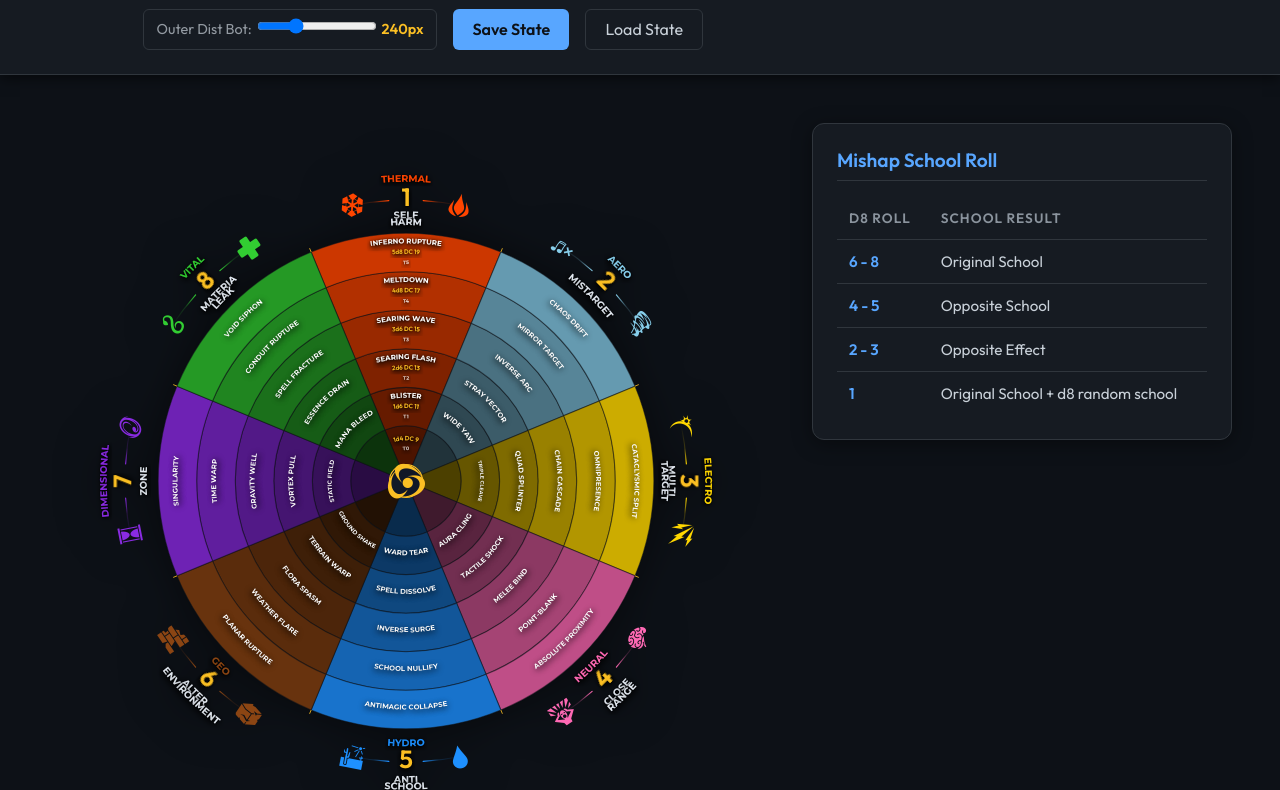
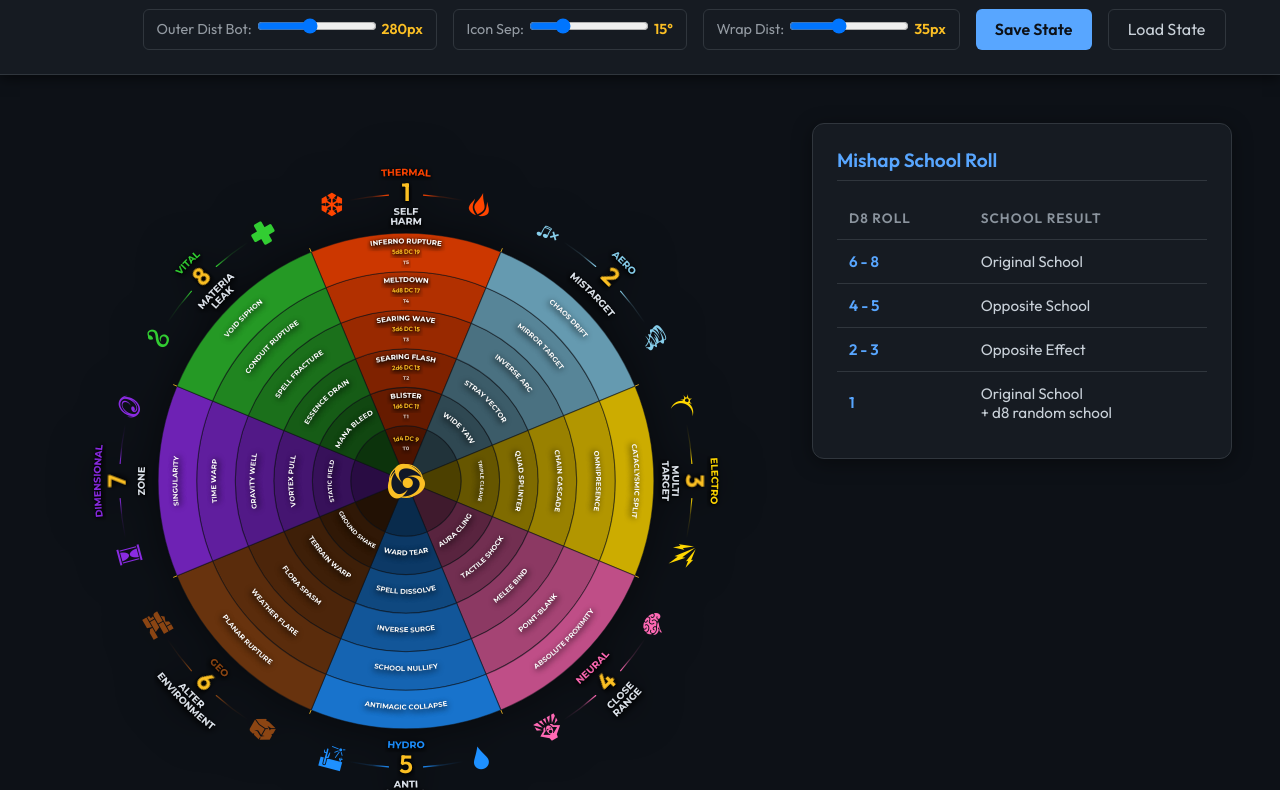
Before and after one commit to seejaymcleod/MishapClocks, a website built with Vite: page index.html in a window 1280 px wide. Shown: the part 178-968 px from the top of the page. Built offline with nearby package versions, Linux system fonts and the light colour scheme.

Commit message:
damned fine work

```diff
--- a/index.html
+++ b/index.html
@@ -1,15 +1,19 @@
 <!DOCTYPE html>
 <html lang="en">
+
 <head>
   <meta charset="UTF-8" />
   <meta name="viewport" content="width=device-width, initial-scale=1.0" />
   <title>Magic Mandalas</title>
   <link rel="preconnect" href="https://fonts.googleapis.com">
   <link rel="preconnect" href="https://fonts.gstatic.com" crossorigin>
-    <link href="https://fonts.googleapis.com/css2?family=Montserrat:wght@700;800&family=Outfit:wght@300;400;600&display=swap" rel="stylesheet">
+  <link
+    href="https://fonts.googleapis.com/css2?family=Montserrat:wght@700;800&family=Outfit:wght@300;400;600&display=swap"
+    rel="stylesheet">
   <link rel="stylesheet" href="/game-icons.css" />
   <link rel="stylesheet" href="./src/style.css" />
 </head>
+
 <body>
   <header>
     <h1>Arcane Weave</h1>
@@ -21,45 +25,85 @@
         <button id="btn-view-minimal-rune" class="btn-segment" data-view="minimal-rune">Minimal Rune</button>
       </div>
       <button id="outer-centering-btn" class="btn secondary">Outer Ring: Pinned</button>
-        <div id="outer-offset-container" class="btn" style="display: flex; align-items: center; gap: 8px; font-size: 0.9rem; padding: 0.4rem 0.8rem;">
+      <div id="outer-offset-container" class="btn"
+        style="display: flex; align-items: center; gap: 8px; font-size: 0.9rem; padding: 0.4rem 0.8rem;">
         <span style="opacity: 0.7;">Pin Offset:</span>
-          <input type="range" id="outer-offset-slider" min="3" max="20" step="0.5" value="11" style="cursor: pointer; width: 120px;" />
-          <span id="outer-offset-val" style="font-weight: bold; min-width: 35px; text-align: right; color: #fbbf24;">11°</span>
+        <input type="range" id="outer-offset-slider" min="3" max="20" step="0.5" value="11"
+          style="cursor: pointer; width: 120px;" />
+        <span id="outer-offset-val"
+          style="font-weight: bold; min-width: 35px; text-align: right; color: #fbbf24;">11°</span>
       </div>
-        <div id="label-offset-top-container" class="btn" style="display: flex; align-items: center; gap: 8px; font-size: 0.9rem; padding: 0.4rem 0.8rem;">
+      <div id="label-offset-top-container" class="btn"
+        style="display: flex; align-items: center; gap: 8px; font-size: 0.9rem; padding: 0.4rem 0.8rem;">
         <span style="opacity: 0.7;">Label Offset Top:</span>
-          <input type="range" id="label-offset-top-slider" min="-100" max="150" step="5" value="0" style="cursor: pointer; width: 120px;" />
-          <span id="label-offset-top-val" style="font-weight: bold; min-width: 35px; text-align: right; color: #fbbf24;">0px</span>
+        <input type="range" id="label-offset-top-slider" min="-100" max="150" step="5" value="0"
+          style="cursor: pointer; width: 120px;" />
+        <span id="label-offset-top-val"
+          style="font-weight: bold; min-width: 35px; text-align: right; color: #fbbf24;">0px</span>
       </div>
-        <div id="label-offset-bottom-container" class="btn" style="display: flex; align-items: center; gap: 8px; font-size: 0.9rem; padding: 0.4rem 0.8rem;">
+      <div id="label-offset-bottom-container" class="btn"
+        style="display: flex; align-items: center; gap: 8px; font-size: 0.9rem; padding: 0.4rem 0.8rem;">
         <span style="opacity: 0.7;">Label Offset Bot:</span>
-          <input type="range" id="label-offset-bottom-slider" min="-100" max="150" step="5" value="65" style="cursor: pointer; width: 120px;" />
-          <span id="label-offset-bottom-val" style="font-weight: bold; min-width: 35px; text-align: right; color: #fbbf24;">65px</span>
+        <input type="range" id="label-offset-bottom-slider" min="-100" max="150" step="5" value="65"
+          style="cursor: pointer; width: 120px;" />
+        <span id="label-offset-bottom-val"
+          style="font-weight: bold; min-width: 35px; text-align: right; color: #fbbf24;">65px</span>
       </div>
-        <div id="bottom-icon-container" class="btn" style="display: flex; align-items: center; gap: 8px; font-size: 0.9rem; padding: 0.4rem 0.8rem;">
+      <div id="bottom-icon-container" class="btn"
+        style="display: flex; align-items: center; gap: 8px; font-size: 0.9rem; padding: 0.4rem 0.8rem;">
         <span style="opacity: 0.7;">Bottom Icon:</span>
-          <input type="range" id="bottom-icon-slider" min="-100" max="150" step="5" value="0" style="cursor: pointer; width: 120px;" />
-          <span id="bottom-icon-val" style="font-weight: bold; min-width: 35px; text-align: right; color: #fbbf24;">0px</span>
+        <input type="range" id="bottom-icon-slider" min="-100" max="150" step="5" value="0"
+          style="cursor: pointer; width: 120px;" />
+        <span id="bottom-icon-val"
+          style="font-weight: bold; min-width: 35px; text-align: right; color: #fbbf24;">0px</span>
       </div>
-        <div id="roll-size-container" class="btn" style="display: flex; align-items: center; gap: 8px; font-size: 0.9rem; padding: 0.4rem 0.8rem;">
+      <div id="roll-size-container" class="btn"
+        style="display: flex; align-items: center; gap: 8px; font-size: 0.9rem; padding: 0.4rem 0.8rem;">
         <span style="opacity: 0.7;">Roll Size:</span>
-          <input type="range" id="roll-size-slider" min="50" max="180" step="5" value="110" style="cursor: pointer; width: 120px;" />
-          <span id="roll-size-val" style="font-weight: bold; min-width: 35px; text-align: right; color: #fbbf24;">110px</span>
+        <input type="range" id="roll-size-slider" min="50" max="180" step="5" value="110"
+          style="cursor: pointer; width: 120px;" />
+        <span id="roll-size-val"
+          style="font-weight: bold; min-width: 35px; text-align: right; color: #fbbf24;">110px</span>
       </div>
-        <div id="label-sep-container" class="btn" style="display: flex; align-items: center; gap: 8px; font-size: 0.9rem; padding: 0.4rem 0.8rem;">
+      <div id="label-sep-container" class="btn"
+        style="display: flex; align-items: center; gap: 8px; font-size: 0.9rem; padding: 0.4rem 0.8rem;">
         <span style="opacity: 0.7;">Label Sep:</span>
-          <input type="range" id="label-sep-slider" min="40" max="220" step="5" value="100" style="cursor: pointer; width: 120px;" />
-          <span id="label-sep-val" style="font-weight: bold; min-width: 35px; text-align: right; color: #fbbf24;">100px</span>
+        <input type="range" id="label-sep-slider" min="40" max="220" step="5" value="100"
+          style="cursor: pointer; width: 120px;" />
+        <span id="label-sep-val"
+          style="font-weight: bold; min-width: 35px; text-align: right; color: #fbbf24;">100px</span>
       </div>
-        <div id="outer-dist-top-container" class="btn" style="display: flex; align-items: center; gap: 8px; font-size: 0.9rem; padding: 0.4rem 0.8rem;">
+      <div id="outer-dist-top-container" class="btn"
+        style="display: flex; align-items: center; gap: 8px; font-size: 0.9rem; padding: 0.4rem 0.8rem;">
         <span style="opacity: 0.7;">Outer Dist Top:</span>
-          <input type="range" id="outer-dist-top-slider" min="150" max="450" step="10" value="320" style="cursor: pointer; width: 120px;" />
-          <span id="outer-dist-top-val" style="font-weight: bold; min-width: 35px; text-align: right; color: #fbbf24;">320px</span>
+        <input type="range" id="outer-dist-top-slider" min="150" max="450" step="10" value="320"
+          style="cursor: pointer; width: 120px;" />
+        <span id="outer-dist-top-val"
+          style="font-weight: bold; min-width: 35px; text-align: right; color: #fbbf24;">320px</span>
       </div>
-        <div id="outer-dist-bottom-container" class="btn" style="display: flex; align-items: center; gap: 8px; font-size: 0.9rem; padding: 0.4rem 0.8rem;">
+      <div id="outer-dist-bottom-container" class="btn"
+        style="display: flex; align-items: center; gap: 8px; font-size: 0.9rem; padding: 0.4rem 0.8rem;">
         <span style="opacity: 0.7;">Outer Dist Bot:</span>
-          <input type="range" id="outer-dist-bottom-slider" min="150" max="450" step="10" value="320" style="cursor: pointer; width: 120px;" />
-          <span id="outer-dist-bottom-val" style="font-weight: bold; min-width: 35px; text-align: right; color: #fbbf24;">320px</span>
+        <input type="range" id="outer-dist-bottom-slider" min="150" max="450" step="10" value="320"
+          style="cursor: pointer; width: 120px;" />
+        <span id="outer-dist-bottom-val"
+          style="font-weight: bold; min-width: 35px; text-align: right; color: #fbbf24;">320px</span>
+      </div>
+      <div id="icon-sep-container" class="btn"
+        style="display: flex; align-items: center; gap: 8px; font-size: 0.9rem; padding: 0.4rem 0.8rem;">
+        <span style="opacity: 0.7;">Icon Sep:</span>
+        <input type="range" id="icon-sep-slider" min="5" max="45" step="1" value="15"
+          style="cursor: pointer; width: 120px;" />
+        <span id="icon-sep-val"
+          style="font-weight: bold; min-width: 35px; text-align: right; color: #fbbf24;">15°</span>
+      </div>
+      <div id="wrap-dist-container" class="btn"
+        style="display: flex; align-items: center; gap: 8px; font-size: 0.9rem; padding: 0.4rem 0.8rem;">
+        <span style="opacity: 0.7;">Wrap Dist:</span>
+        <input type="range" id="wrap-dist-slider" min="5" max="80" step="1" value="25"
+          style="cursor: pointer; width: 120px;" />
+        <span id="wrap-dist-val"
+          style="font-weight: bold; min-width: 35px; text-align: right; color: #fbbf24;">25px</span>
       </div>
       <button id="save-btn" class="btn primary">Save State</button>
       <button id="load-btn" class="btn secondary">Load State</button>
@@ -99,7 +143,7 @@
               </tr>
               <tr>
                 <td><strong>1</strong></td>
-                  <td>Original School + d8 random school</td>
+                <td>Original School<br>+ d8 random school</td>
               </tr>
             </tbody>
           </table>
@@ -129,4 +173,5 @@
 
   <script type="module" src="./src/main.js"></script>
 </body>
+
 </html>
--- a/src/main.js
+++ b/src/main.js
@@ -3,13 +3,15 @@ let appState = {
   viewMode: 'curved-axis',
   centerOuterText: false,
   outerPinOffset: 11,
-  labelOffsetTop: 10,
-  labelOffsetBottom: 10,
+  iconSeparation: 15,
+  wrapDistance: 35,
+  labelOffsetTop: 0,
+  labelOffsetBottom: 0,
   bottomIconShift: 0,
   rollFontSize: 180,
-  labelSeparation: 145,
-  outerDistTop: 240,
-  outerDistBottom: 240,
+  labelSeparation: 160,
+  outerDistTop: 280,
+  outerDistBottom: 280,
   magicNodes: [
     { id: 'm0', label: 'Thermal', icon: 'gi-fire', negativeIcon: 'gi-snowflake-1', color: '#ff4500', opposite: 'Hydro', slider: 'Injecting kinetic heat (ignition) ↔ siphoning it (absolute zero).' },
     { id: 'm1', label: 'Aero', icon: 'gi-tornado', negativeIcon: 'gi-sound-off', color: '#87ceeb', opposite: 'Geo', slider: 'High pressure and gales ↔ suffocating vacuums.' },
@@ -35,7 +37,8 @@ let appState = {
     { id: 't11', label: 'All @ Far', color: '#eab308' },
   ],
   scaledTiers: [
-    { offset: 0, nodes: [
+    {
+      offset: 0, nodes: [
         { type: 'Self-Harm', modifier: 'Singe', dc: 'DC 9', dice: '1d4' },
         { type: 'Mistarget', modifier: 'Glancing Veer' },
         { type: 'Multi-Target', modifier: 'Dual Fork' },
@@ -44,8 +47,10 @@ let appState = {
         { type: 'Alter Environment', modifier: 'Surface Tilt' },
         { type: 'Zone', modifier: 'Minor Ripple' },
         { type: 'Materia Leak', modifier: 'Ether Drip' }
-    ]},
-    { offset: 0, nodes: [
+      ]
+    },
+    {
+      offset: 0, nodes: [
         { type: 'Self-Harm', modifier: 'Blister', dc: 'DC 11', dice: '1d6' },
         { type: 'Mistarget', modifier: 'Wide Yaw' },
         { type: 'Multi-Target', modifier: 'Triple Cleave' },
@@ -54,8 +59,10 @@ let appState = {
         { type: 'Alter Environment', modifier: 'Ground Shake' },
         { type: 'Zone', modifier: 'Static Field' },
         { type: 'Materia Leak', modifier: 'Mana Bleed' }
-    ]},
-    { offset: 0, nodes: [
+      ]
+    },
+    {
+      offset: 0, nodes: [
         { type: 'Self-Harm', modifier: 'Searing Flash', dc: 'DC 13', dice: '2d6' },
         { type: 'Mistarget', modifier: 'Stray Vector' },
         { type: 'Multi-Target', modifier: 'Quad Splinter' },
@@ -64,8 +71,10 @@ let appState = {
         { type: 'Alter Environment', modifier: 'Terrain Warp' },
         { type: 'Zone', modifier: 'Vortex Pull' },
         { type: 'Materia Leak', modifier: 'Essence Drain' }
-    ]},
-    { offset: 0, nodes: [
+      ]
+    },
+    {
+      offset: 0, nodes: [
         { type: 'Self-Harm', modifier: 'Searing Wave', dc: 'DC 15', dice: '3d6' },
         { type: 'Mistarget', modifier: 'Inverse Arc' },
         { type: 'Multi-Target', modifier: 'Chain Cascade' },
@@ -74,8 +83,10 @@ let appState = {
         { type: 'Alter Environment', modifier: 'Flora Spasm' },
         { type: 'Zone', modifier: 'Gravity Well' },
         { type: 'Materia Leak', modifier: 'Spell Fracture' }
-    ]},
-    { offset: 0, nodes: [
+      ]
+    },
+    {
+      offset: 0, nodes: [
         { type: 'Self-Harm', modifier: 'Meltdown', dc: 'DC 17', dice: '4d8' },
         { type: 'Mistarget', modifier: 'Mirror Target' },
         { type: 'Multi-Target', modifier: 'Omnipresence' },
@@ -84,8 +95,10 @@ let appState = {
         { type: 'Alter Environment', modifier: 'Weather Flare' },
         { type: 'Zone', modifier: 'Time Warp' },
         { type: 'Materia Leak', modifier: 'Conduit Rupture' }
-    ]},
-    { offset: 0, nodes: [
+      ]
+    },
+    {
+      offset: 0, nodes: [
         { type: 'Self-Harm', modifier: 'Inferno Rupture', dc: 'DC 19', dice: '5d8' },
         { type: 'Mistarget', modifier: 'Chaos Drift' },
         { type: 'Multi-Target', modifier: 'Cataclysmic Split' },
@@ -94,7 +107,8 @@ let appState = {
         { type: 'Alter Environment', modifier: 'Planar Rupture' },
         { type: 'Zone', modifier: 'Singularity' },
         { type: 'Materia Leak', modifier: 'Void Siphon' }
-    ]}
+      ]
+    }
   ]
 };
 
@@ -717,7 +731,7 @@ function renderScaledMandala() {
   // Outer Ring Section
   appState.magicNodes.forEach((school, i) => {
     const angle = i * angleStep;
-    const effectName = appState.scaledTiers[0].nodes[i]?.type || `Effect ${i+1}`;
+    const effectName = appState.scaledTiers[0].nodes[i]?.type || `Effect ${i + 1}`;
 
     // Retrieve opposite school color dynamically
     const oppositeNode = appState.magicNodes.find(n => n.label === school.opposite);
@@ -754,10 +768,10 @@ function renderScaledMandala() {
       numberText.textContent = (i + 1).toString();
       svg.appendChild(numberText);
 
-      // Left/Right center angle calculations based on the centerOuterText toggle and outerPinOffset
+      // Left/Right center angle calculations based on the centerOuterText toggle and iconSeparation/outerPinOffset
       let leftCenterAngle;
       let rightCenterAngle;
-      const offsetVal = Number(appState.outerPinOffset ?? 15); // Default to 15 degrees for horizontal spacing
+      const offsetVal = Number(appState.iconSeparation ?? appState.outerPinOffset ?? 15); // Default to 15 degrees for horizontal spacing
       if (appState.centerOuterText) {
         leftCenterAngle = isBottomHalf ? (angle + 15) : (angle - 15);
         rightCenterAngle = isBottomHalf ? (angle - 15) : (angle + 15);
@@ -823,8 +837,9 @@ function renderScaledMandala() {
             const idx = text.indexOf("-");
             parts = [text.substring(0, idx), text.substring(idx + 1)];
           }
-          const radius1 = isBottomHalf ? (radius - 25) : (radius + 25);
-          const radius2 = isBottomHalf ? (radius + 25) : (radius - 25);
+          const wrapDist = Number(appState.wrapDistance ?? 25);
+          const radius1 = isBottomHalf ? (radius - wrapDist) : (radius + wrapDist);
+          const radius2 = isBottomHalf ? (radius + wrapDist) : (radius - wrapDist);
           drawSingleLineText(parts[0], radius1, centerAngle, `${pathId}-line1`, isSchool);
           drawSingleLineText(parts[1], radius2, centerAngle, `${pathId}-line2`, isSchool);
         } else {
@@ -1132,7 +1147,7 @@ function renderScaledMandala() {
 
       // Radial Rays Labels
       let leftAngle, rightAngle;
-      const offsetVal = Number(appState.outerPinOffset ?? 11);
+      const offsetVal = Number(appState.iconSeparation ?? appState.outerPinOffset ?? 11);
       leftAngle = isBottomHalf ? (angle + offsetVal) : (angle - offsetVal);
       rightAngle = isBottomHalf ? (angle - offsetVal) : (angle + offsetVal);
 
@@ -1178,9 +1193,13 @@ function renderScaledMandala() {
       const runeGroup = document.createElementNS("http://www.w3.org/2000/svg", "g");
       runeGroup.setAttribute("transform", `translate(${centerPos.x}, ${centerPos.y}) rotate(${rot})`);
 
+      // Let iconSeparation determine the coordinate multiplier (default 15 -> 165px center offset)
+      const iconSep = Number(appState.iconSeparation ?? 15);
+      const shiftX = iconSep * 11;
+
       // Swapped: Negative Icon (Left)
       const negIconFObj = document.createElementNS("http://www.w3.org/2000/svg", "foreignObject");
-      negIconFObj.setAttribute("x", "-240");
+      negIconFObj.setAttribute("x", (-shiftX - 75).toString());
       negIconFObj.setAttribute("y", "-75");
       negIconFObj.setAttribute("width", "150");
       negIconFObj.setAttribute("height", "150");
@@ -1189,7 +1208,7 @@ function renderScaledMandala() {
 
       // Left transition arrow
       const arrowLeftFObj = document.createElementNS("http://www.w3.org/2000/svg", "foreignObject");
-      arrowLeftFObj.setAttribute("x", "-80");
+      arrowLeftFObj.setAttribute("x", (-shiftX / 2 - 35).toString());
       arrowLeftFObj.setAttribute("y", "-55");
       arrowLeftFObj.setAttribute("width", "70");
       arrowLeftFObj.setAttribute("height", "70");
@@ -1198,7 +1217,7 @@ function renderScaledMandala() {
 
       // Right transition arrow
       const arrowRightFObj = document.createElementNS("http://www.w3.org/2000/svg", "foreignObject");
-      arrowRightFObj.setAttribute("x", "10");
+      arrowRightFObj.setAttribute("x", (shiftX / 2 - 35).toString());
       arrowRightFObj.setAttribute("y", "-55");
       arrowRightFObj.setAttribute("width", "70");
       arrowRightFObj.setAttribute("height", "70");
@@ -1207,7 +1226,7 @@ function renderScaledMandala() {
 
       // Swapped: Positive Icon (Right)
       const posIconFObj = document.createElementNS("http://www.w3.org/2000/svg", "foreignObject");
-      posIconFObj.setAttribute("x", "90");
+      posIconFObj.setAttribute("x", (shiftX - 75).toString());
       posIconFObj.setAttribute("y", "-75");
       posIconFObj.setAttribute("width", "150");
       posIconFObj.setAttribute("height", "150");
@@ -1469,6 +1488,8 @@ document.getElementById('file-input').addEventListener('change', (e) => {
         if (appState.labelSeparation === undefined) appState.labelSeparation = 100;
         if (appState.outerDistTop === undefined) appState.outerDistTop = appState.outerDistance !== undefined ? appState.outerDistance : 320;
         if (appState.outerDistBottom === undefined) appState.outerDistBottom = (appState.outerDistance !== undefined && appState.bottomOuterShift !== undefined) ? (appState.outerDistance + appState.bottomOuterShift) : 320;
+        if (appState.iconSeparation === undefined) appState.iconSeparation = appState.outerPinOffset !== undefined ? appState.outerPinOffset : 15;
+        if (appState.wrapDistance === undefined) appState.wrapDistance = 25;
         syncViewModeButtons();
         syncOuterCenteringButton();
         renderTierControls();
@@ -1503,7 +1524,9 @@ function syncViewModeButtons() {
     document.getElementById('roll-size-container'),
     document.getElementById('label-sep-container'),
     document.getElementById('outer-dist-top-container'),
-    document.getElementById('outer-dist-bottom-container')
+    document.getElementById('outer-dist-bottom-container'),
+    document.getElementById('icon-sep-container'),
+    document.getElementById('wrap-dist-container')
   ];
   curvedControls.forEach(el => {
     if (el) {
@@ -1598,6 +1621,22 @@ function syncBottomSliders() {
     outerDistBottomSlider.value = val;
     outerDistBottomVal.textContent = val + "px";
   }
+
+  const iconSepSlider = document.getElementById('icon-sep-slider');
+  const iconSepVal = document.getElementById('icon-sep-val');
+  const wrapDistSlider = document.getElementById('wrap-dist-slider');
+  const wrapDistVal = document.getElementById('wrap-dist-val');
+
+  if (iconSepSlider && iconSepVal) {
+    const val = appState.iconSeparation ?? 15;
+    iconSepSlider.value = val;
+    iconSepVal.textContent = val + "°";
+  }
+  if (wrapDistSlider && wrapDistVal) {
+    const val = appState.wrapDistance ?? 25;
+    wrapDistSlider.value = val;
+    wrapDistVal.textContent = val + "px";
+  }
 }
 
 // Init / Startup Flow
@@ -1722,6 +1761,26 @@ async function init() {
     });
   }
 
+  const iconSepSlider = document.getElementById('icon-sep-slider');
+  const iconSepVal = document.getElementById('icon-sep-val');
+  if (iconSepSlider && iconSepVal) {
+    iconSepSlider.addEventListener('input', (e) => {
+      appState.iconSeparation = parseInt(e.target.value, 10);
+      iconSepVal.textContent = appState.iconSeparation + "°";
+      renderScaledMandala();
+    });
+  }
+
+  const wrapDistSlider = document.getElementById('wrap-dist-slider');
+  const wrapDistVal = document.getElementById('wrap-dist-val');
+  if (wrapDistSlider && wrapDistVal) {
+    wrapDistSlider.addEventListener('input', (e) => {
+      appState.wrapDistance = parseInt(e.target.value, 10);
+      wrapDistVal.textContent = appState.wrapDistance + "px";
+      renderScaledMandala();
+    });
+  }
+
   if (!appState.viewMode) {
     appState.viewMode = 'curved-axis';
   }
```
Lines whose indentation alone changed are shown as unchanged.
